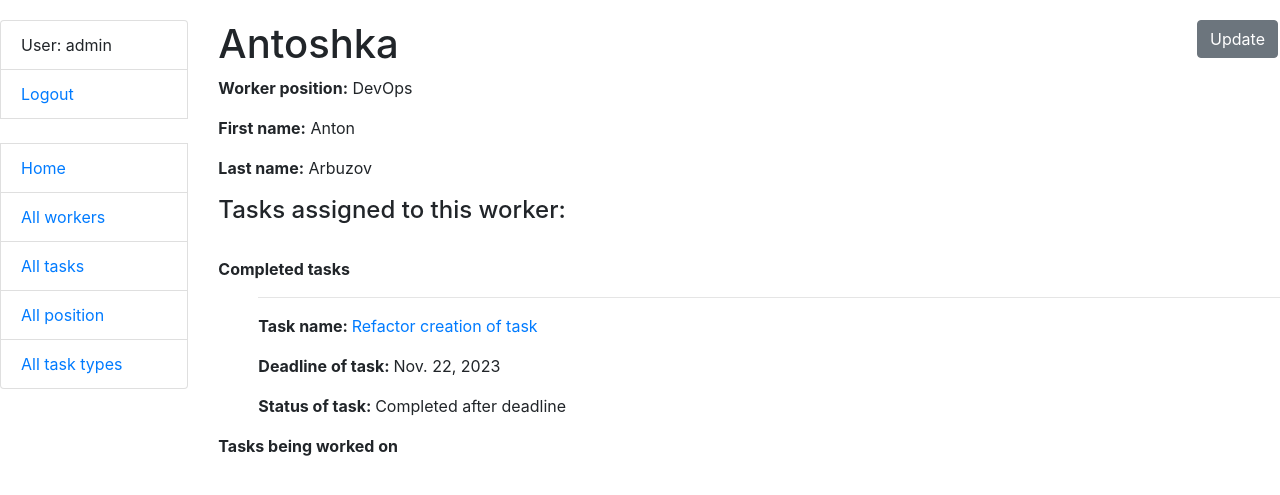
After one commit to SelFisher1488/task-manager, a Django app: page /workers/3/ in a window 1280 px wide. The commit adds this page. Shown: the top 495 px of the page. Run offline with Django 4.2, Linux system fonts and the light colour scheme; a user stored in the database is signed in; data comes from the database, SQL or seed files in the repository; both versions use the stored data as it was after the commit; some libraries are stand-ins or nearby versions.

Commit message:
Create worker list and detail view. Add include template for pagination

```diff
--- a/tasks/models.py
+++ b/tasks/models.py
@@ -51,7 +51,7 @@ class Task(models.Model):
 
     name = models.CharField(max_length=255)
     description = models.TextField()
-    deadline = models.DateField()
+    deadline = models.DateField(null=True, blank=True)
     is_completed = models.BooleanField()
     complete_date = models.DateField(null=True, blank=True)
     priority = models.CharField(max_length=255, choices=PRIORITY_CHOICES, default="4")
--- a/tasks/urls.py
+++ b/tasks/urls.py
@@ -10,12 +10,15 @@ from tasks.views import (
     TaskDetailView,
     assign_to_task,
     TaskUpdateView,
-    mark_completed
+    mark_completed,
+    WorkerDetailView,
+    TaskTypeUpdateView,
 )
 
 urlpatterns = [
     path("", home, name="home"),
     path("workers/", WorkerListView.as_view(), name="worker-list"),
+    path("workers/<int:pk>/", WorkerDetailView.as_view(), name="worker-detail"),
     path("tasks/", TaskListView.as_view(), name="task-list"),
     path("tasks/<int:pk>/", TaskDetailView.as_view(), name="task-detail"),
     path("tasks/create/", TaskCreateView.as_view(), name="task-create"),
@@ -24,6 +27,7 @@ urlpatterns = [
     path("tasks/<int:pk>/mark_completed", mark_completed, name="task-mark-completed"),
     path("position/", PositionListView.as_view(), name="position-list"),
     path("task_type/", TaskTypeListView.as_view(), name="task-type-list"),
+    path("task_type/update/", TaskTypeUpdateView.as_view(), name="task-type-update")
 ]
 
 app_name = "tasks"
--- a/tasks/views.py
+++ b/tasks/views.py
@@ -52,17 +52,24 @@ def mark_completed(request, pk) -> HttpResponseRedirect:
 
 class TaskListView(LoginRequiredMixin, generic.ListView):
     model = Task
-
-
-class TaskDetailView(LoginRequiredMixin, generic.DetailView):
-    model = Task
-    queryset = Task.objects.all().prefetch_related("assignees")
+    paginate_by = 5
 
 
 class TaskTypeListView(LoginRequiredMixin, generic.ListView):
     model = TaskType
     context_object_name = "task_type_list"
     template_name = "tasks/task_type_list.html"
+
+
+class TaskTypeUpdateView(LoginRequiredMixin, generic.UpdateView):
+    model = TaskType
+    fields = "__all__"
+    success_url = reverse_lazy("task:tasktype-list")
+
+
+class TaskDetailView(LoginRequiredMixin, generic.DetailView):
+    model = Task
+    queryset = Task.objects.all().prefetch_related("assignees")
 
 
 class TaskCreateView(LoginRequiredMixin, generic.CreateView):
@@ -81,6 +88,12 @@ class TaskUpdateView(LoginRequiredMixin, generic.UpdateView):
 
 class WorkerListView(LoginRequiredMixin, generic.ListView):
     model = Worker
+    paginate_by = 5
+
+
+class WorkerDetailView(LoginRequiredMixin, generic.DetailView):
+    model = Worker
+    queryset = Worker.objects.all().prefetch_related("tasks")
 
 
 class PositionListView(LoginRequiredMixin, generic.ListView):
--- a/templates/base.html
+++ b/templates/base.html
@@ -23,10 +23,10 @@
         </div>
         <div class="col-sm-10 ">
             {% block content %}
-
             {% endblock %}
 
             {% block pagination %}
+              {% include "includes/pagination.html" %}
             {% endblock %}
         </div>
     </div>
--- /dev/null
+++ b/templates/includes/pagination.html
@@ -0,0 +1,17 @@
+{% if is_paginated %}
+  <ul class="pagination">
+    {% if page_obj.has_previous %}
+      <li class="page-item">
+        <a href="?page= {{ page_obj.previous_page_number }}" class="page-link">prev</a>
+      </li>
+    {% endif %}
+    <li class="page-item active">
+      <span class="page-link">{{ page_obj.number }} of {{ paginator.num_pages }}</span>
+    </li>
+    {% if page_obj.has_next %}
+      <li class="page-item">
+        <a href="?page= {{ page_obj.next_page_number }}" class="page-link">next</a>
+      </li>
+    {% endif %}
+  </ul>
+{% endif %}
--- a/templates/tasks/task_detail.html
+++ b/templates/tasks/task_detail.html
@@ -1,8 +1,6 @@
 {% extends "base.html" %}
 {% load crispy_forms_filters %}
-{% load tz %}
 {% block content %}
-{% now "Y-m-d" as current_date %}
   <h1>
     {{ task.name }}
     <a href="{% url 'tasks:task-update' pk=task.id %}" class="btn btn-secondary link-to-page">
@@ -21,7 +19,7 @@
     <strong>Status:</strong>
     {% if task.is_completed %}
       {% if task.check_deadline %}
-        <p>Completed</p>
+        <p class="text-success">Completed</p>
       {% else %}
         <p class="text-danger">Completed after deadline</p>
       {% endif %}
@@ -53,7 +51,7 @@
   <hr>
   <ul>
     {% for worker in task.assignees.all %}
-      <li>{{ worker.username }} ({{ worker.first_name }} {{ worker.last_name }})</li>
+      <li><a href="{{ worker.get_absolute_url }}">{{ worker.username }}</a> ({{ worker.first_name }} {{ worker.last_name }})</li>
     {% endfor %}
   </ul>
 
--- /dev/null
+++ b/templates/tasks/worker_detail.html
@@ -0,0 +1,52 @@
+{% extends "base.html" %}
+{% load crispy_forms_filters %}
+{% block content %}
+  <h1>
+    {{ worker.username }}
+    <a href="{% url 'tasks:task-update' pk=worker.id %}" class="btn btn-secondary link-to-page">
+      Update
+    </a>
+  </h1>
+  <p><strong>Worker position:</strong> {{ worker.position }}</p>
+  <p><strong>First name:</strong> {{ worker.first_name }}</p>
+  <p><strong>Last name:</strong> {{ worker.last_name }}</p>
+  <h4>
+    Tasks assigned to this worker:
+  </h4>
+  <br>
+  <p><strong>Completed tasks</strong></p>
+    <ul>
+      {% for task in worker.tasks.all %}
+        {% if task.is_completed %}
+          <hr>
+          <p><strong>Task name: </strong><a href="{% url 'tasks:task-detail' task.id %}">{{ task.name }}</a></p>
+          <p><strong>Deadline of task: </strong>{{ task.deadline }}</p>
+          <p><strong>Status of task: </strong>
+            {% if task.check_deadline %}
+              Completed in time
+            {% else %}
+              Completed after deadline
+            {% endif %}
+          </p>
+        {% endif %}
+      {% endfor %}
+    </ul>
+  <p><strong>Tasks being worked on</strong></p>
+    <ul>
+      {% for task in worker.tasks.all %}
+        {% if not task.is_completed %}
+          <hr>
+          <p><strong>Task name: </strong><a href="{% url 'tasks:task-detail' task.id %}">{{ task.name }}</a></p>
+          <p><strong>Deadline of task: </strong>{{ task.deadline }}</p>
+          <p><strong>Status of task: </strong>
+            {% if task.check_deadline %}
+              In progress
+            {% else %}
+              In progress (skipped deadline)
+            {% endif %}
+          </p>
+        {% endif %}
+      {% endfor %}
+    </ul>
+
+{% endblock %}
```
Also changed, not shown: data.json (added, +1 -0 lines), tasks/forms.py (+5 -5 lines), templates/tasks/worker_list.html (+20 -7 lines), db.sqlite3, tasks/tests/__init__.py (added), tasks/tests/test_admin.py (added), tasks/tests/test_forms.py (added), tasks/tests/test_models.py (added), tasks/tests/test_views.py (added), 1 other file.
